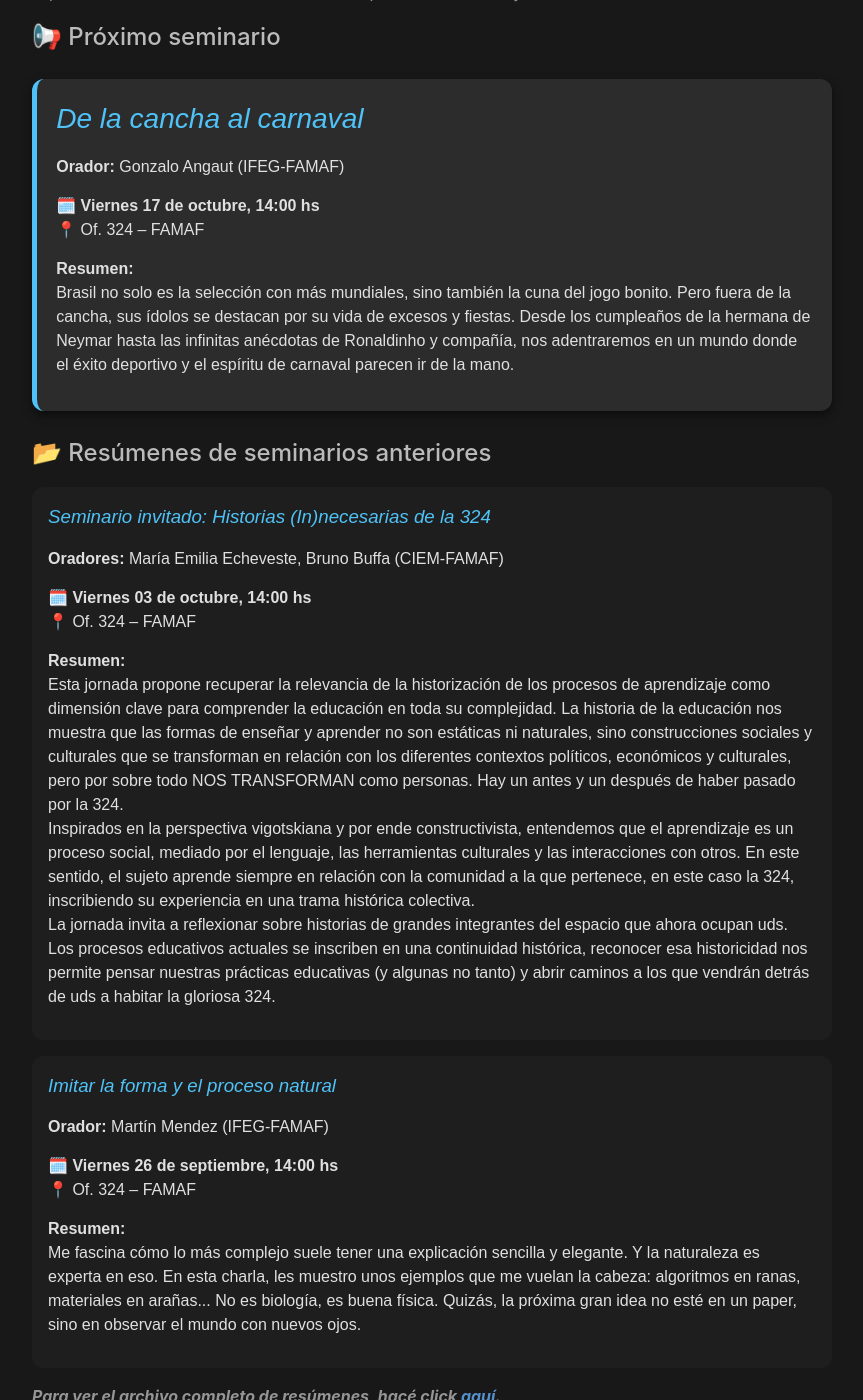
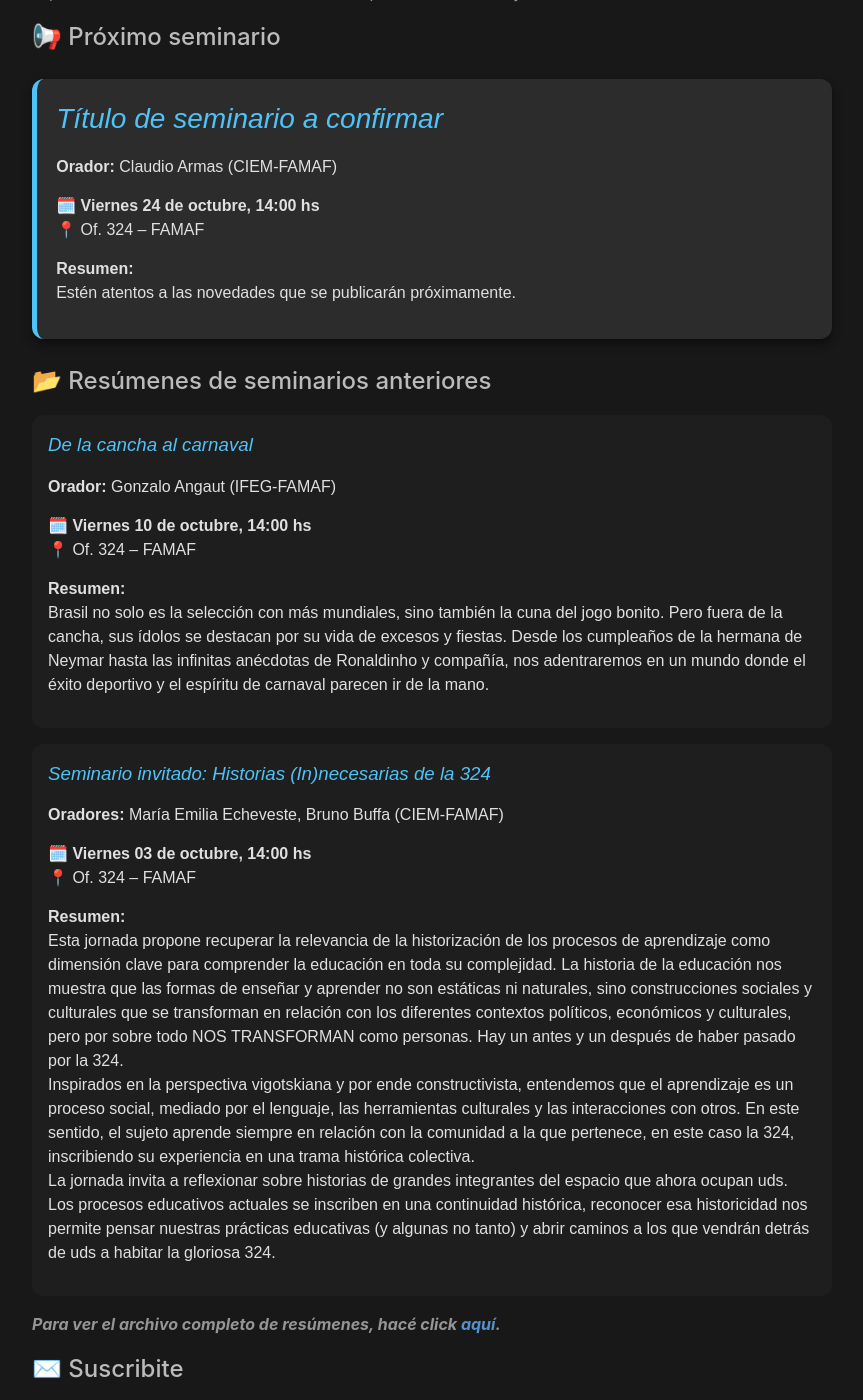
Before and after one commit to nicolasvazquez95/seminarios324, a Jekyll site: the page built from index.md, in a window 1280 px wide and 1400 px high, scrolled down 588 px. Shown: the whole window, without its empty margins (208-1071 px from the left). Built offline with Jekyll 4.4.1, drawn with Linux system fonts in a browser that asks for light colours; some of the changed text lies outside the part shown.

Commit message:
Add seminar details for "De la cancha al carnaval" including date, location, and summary in index.md and create associated markdown file

```diff
--- a/index.md
+++ b/index.md
@@ -21,12 +21,12 @@ Aquí vas a encontrar la información sobre el próximo seminario y un archivo d
 </div> -->
 
 <div style="background:#2c2c2c; border-left:5px solid #4fc3f7; border-radius:12px; padding:1.2em; margin:1.5em 0; color:#e0e0e0; font-family: sans-serif; box-shadow: 0 4px 10px rgba(0,0,0,0.5);">
-  <h3><em style="color:#4fc3f7; font-size:1.5em;">De la cancha al carnaval</em></h3>
-  <p><strong>Orador:</strong> Gonzalo Angaut (IFEG-FAMAF)</p>
-  <p>🗓️ <strong>Viernes 17 de octubre, 14:00 hs</strong><br>
+  <h3><em style="color:#4fc3f7; font-size:1.5em;">Título de seminario a confirmar</em></h3>
+  <p><strong>Orador:</strong> Claudio Armas (CIEM-FAMAF)</p>
+  <p>🗓️ <strong>Viernes 24 de octubre, 14:00 hs</strong><br>
      📍 Of. 324 – FAMAF</p>
   <p><strong>Resumen:</strong><br>
-     Brasil no solo es la selección con más mundiales, sino también la cuna del jogo bonito. Pero fuera de la cancha, sus ídolos se destacan por su vida de excesos y fiestas. Desde los cumpleaños de la hermana de Neymar hasta las infinitas anécdotas de Ronaldinho y compañía, nos adentraremos en un mundo donde el éxito deportivo y el espíritu de carnaval parecen ir de la mano.
+      Estén atentos a las novedades que se publicarán próximamente.
   </p>
 </div>
 
@@ -50,6 +50,22 @@ Aquí vas a encontrar la información sobre el próximo seminario y un archivo d
 </div> -->
 
 <div style="background:#1e1e1e; border-radius:12px; padding:1em; margin:1em 0; color:#e0e0e0; font-family: sans-serif;">
+  <h3 style="margin-top:0;">
+    <a class="seminario-link"
+       href="{{ '/2025/10/18/De-la-cancha-al-carnaval/' | relative_url }}">
+      De la cancha al carnaval
+    </a>
+  </h3>
+
+  <p><strong>Orador:</strong> Gonzalo Angaut (IFEG-FAMAF)</p>
+  <p>🗓️ <strong>Viernes 10 de octubre, 14:00 hs</strong><br>
+     📍 Of. 324 – FAMAF</p>
+  <p><strong>Resumen:</strong><br>
+    Brasil no solo es la selección con más mundiales, sino también la cuna del jogo bonito. Pero fuera de la cancha, sus ídolos se destacan por su vida de excesos y fiestas. Desde los cumpleaños de la hermana de Neymar hasta las infinitas anécdotas de Ronaldinho y compañía, nos adentraremos en un mundo donde el éxito deportivo y el espíritu de carnaval parecen ir de la mano.
+  </p>
+</div>
+
+<div style="background:#1e1e1e; border-radius:12px; padding:1em; margin:1em 0; color:#e0e0e0; font-family: sans-serif;">
   <h3 style="margin-top:0; color:#4fc3f7; font-style:italic;">
     Seminario invitado: Historias (In)necesarias de la 324
   </h3>
@@ -66,22 +82,6 @@ Aquí vas a encontrar la información sobre el próximo seminario y un archivo d
   </p>
 </div>
 
-<div style="background:#1e1e1e; border-radius:12px; padding:1em; margin:1em 0; color:#e0e0e0; font-family: sans-serif;">
-  <h3 style="margin-top:0;">
-    <a class="seminario-link"
-       href="{{ '/2025/09/26/Imitar-la-forma-y-el-proceso-natural/' | relative_url }}">
-      Imitar la forma y el proceso natural
-    </a>
-  </h3>
-
-  <p><strong>Orador:</strong> Martín Mendez (IFEG-FAMAF)</p>
-  <p>🗓️ <strong>Viernes 26 de septiembre, 14:00 hs</strong><br>
-     📍 Of. 324 – FAMAF</p>
-  <p><strong>Resumen:</strong><br>
-    Me fascina cómo lo más complejo suele tener una explicación sencilla y elegante. Y la naturaleza es experta en eso. En esta charla, les muestro unos ejemplos que me vuelan la cabeza: algoritmos en ranas, materiales en arañas... No es biología, es buena física. Quizás, la próxima gran idea no esté en un paper, sino en observar el mundo con nuevos ojos.
-  </p>
-</div>
-
 ***Para ver el archivo completo de resúmenes, hacé click [aquí]({{ '/archivo/' | relative_url }}).***
 
 ## ✉️ Suscribite
```
Also changed, not shown: _posts/2025-10-18-De-la-cancha-al-carnaval.md (added, +21 -0 lines), archivo.md (+17 -0 lines), assets/posts/photos/2025-10-18.png (added), assets/posts/photos/2025-10-18_1.jpg (added), assets/posts/photos/2025-10-18_2.jpg (added).
